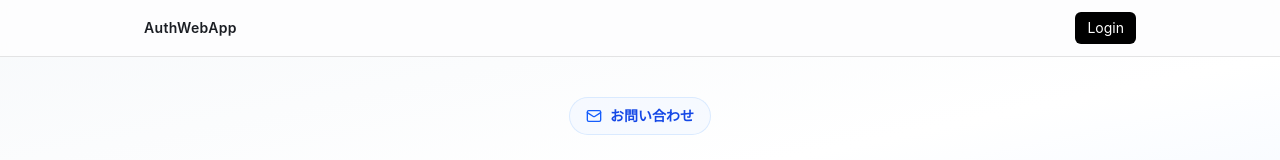
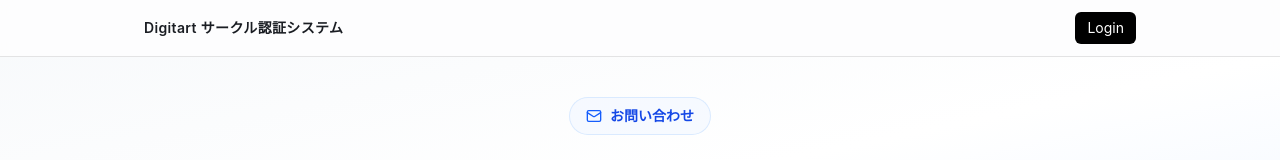
Before and after one commit to digitart-tech-assoc/AuthWebApp, a Next.js app in the folder frontend/: page /contact in a window 1280 px wide. Shown: the top 160 px of the page. Built offline with nearby package versions, Linux system fonts and the light colour scheme; no server answers.

Commit message:
fix: アプリ名を「AuthWebApp」から「Digitart サークル認証システム」に変更

```diff
--- a/frontend/src/app/layout.tsx
+++ b/frontend/src/app/layout.tsx
@@ -16,7 +16,7 @@ const geistMono = Geist_Mono({
 });
 
 export const metadata: Metadata = {
-  title: "AuthWebApp",
+  title: "Digitart サークル認証システム",
   description: "Discord role management for your server",
 };
 
@@ -56,7 +56,7 @@ export default async function RootLayout({
         <header className="w-full border-b border-black/10 bg-white/80 backdrop-blur dark:border-white/10 dark:bg-black/50">
           <div className="mx-auto flex w-full max-w-5xl items-center justify-between px-4 py-3">
             <Link href="/" className="text-sm font-semibold tracking-wide">
-              AuthWebApp
+              Digitart サークル認証システム
             </Link>
             <div className="flex items-center gap-2">
               {user ? (
```
